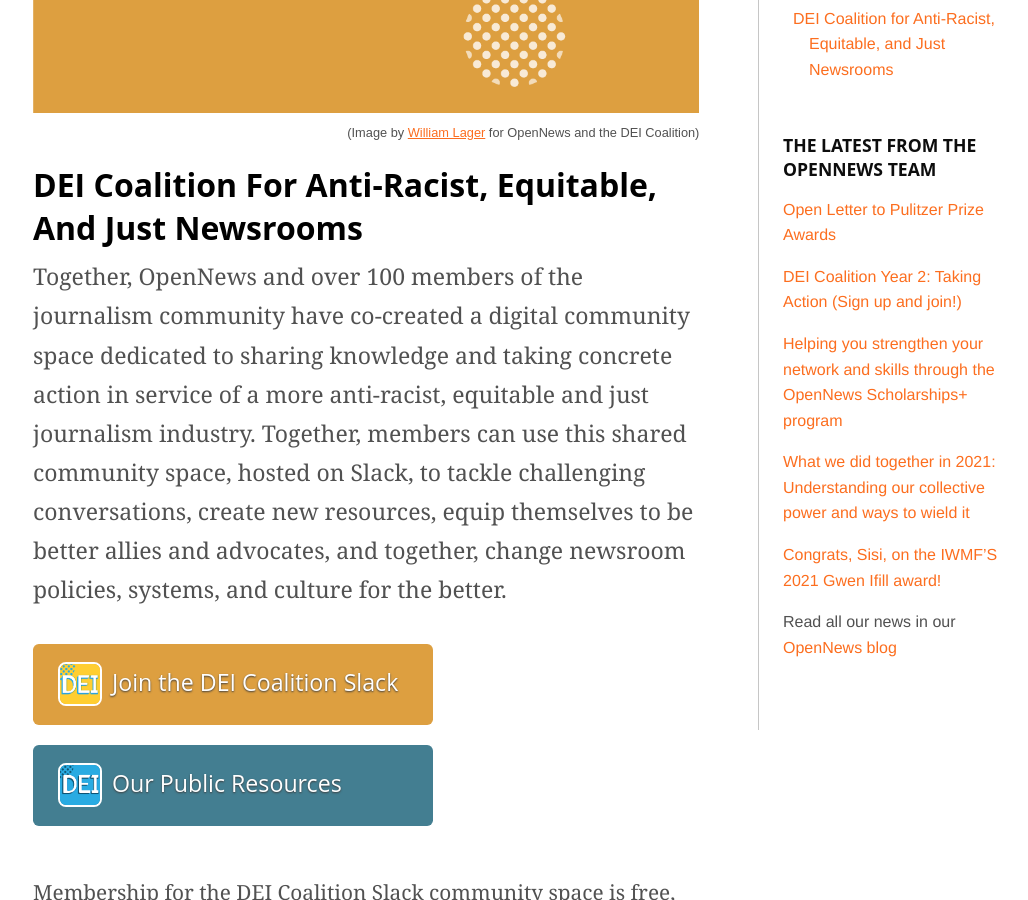
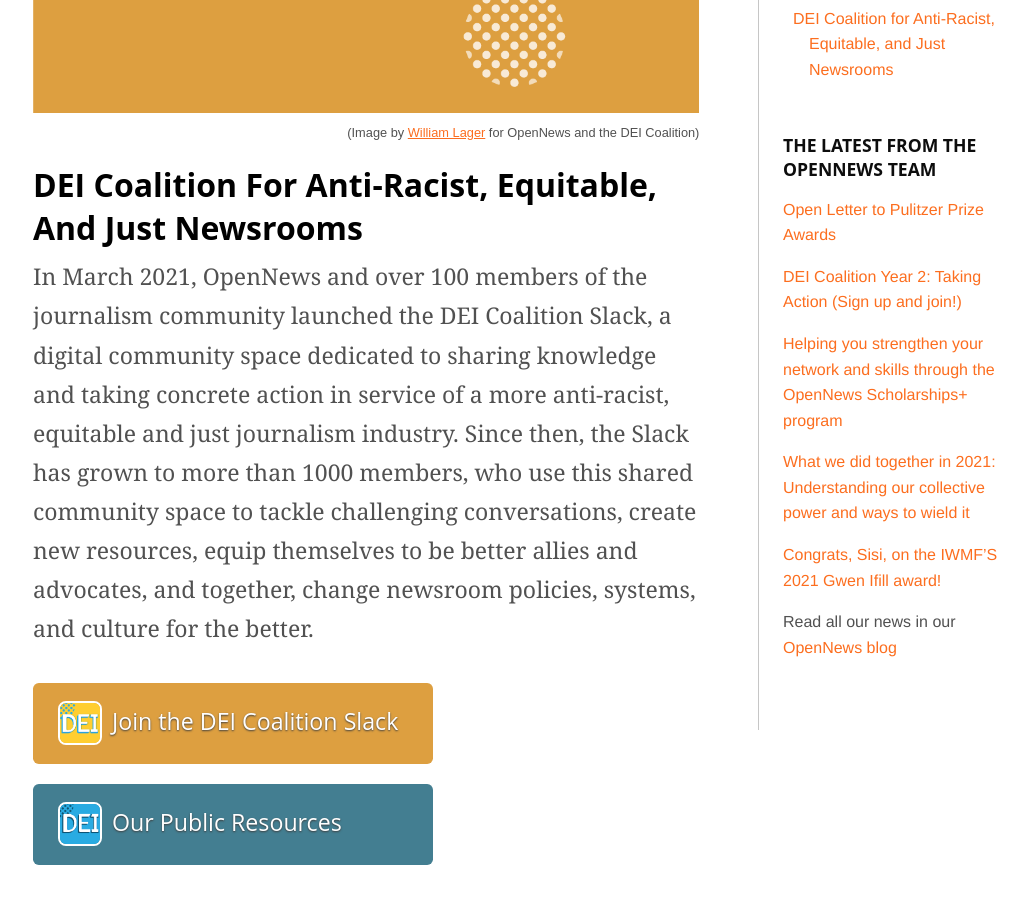
Before and after one commit to OpenNews/opennews-website, a Jekyll site: the page built from what/community/dei-coalition/index.md, in a window 1280 px wide and 900 px high, scrolled down 677 px. Shown: the whole window, without its empty margins (117-1145 px from the left). Built offline with Jekyll 4.4.1, drawn with Linux system fonts in a browser that asks for light colours; nearby versions of some CDN libraries; some web fonts are replaced; comment, search, counter and statistics services are not loaded.

Commit message:
updating dei coalition homepage with slight language tweak

```diff
--- a/what/community/dei-coalition/index.md
+++ b/what/community/dei-coalition/index.md
@@ -2,7 +2,7 @@
 layout: post_notitle
 title: DEI Coalition For Anti-Racist, Equitable, And Just Newsrooms
 section: what we do
-excerpt: OpenNews and 100+ members of the journalism community have co-created a digital community space dedicated to sharing knowledge and taking concrete action in service of a more anti-racist, equitable and just journalism industry.
+excerpt: OpenNews and 100+ members of the journalism community co-created a digital community space dedicated to sharing knowledge and taking concrete action in service of a more anti-racist, equitable and just journalism industry.
 image: /media/img/dei-coalition/dei-card-A1.png
 
 ---
@@ -162,7 +162,7 @@
 
 <h2 style="margin-top: 15px;">{{ page.title }}</h2>
 
-<p class="bodybig">Together, OpenNews and over 100 members of the journalism community have co-created a digital community space dedicated to sharing knowledge and taking concrete action in service of a more anti-racist, equitable and just journalism industry. Together, members can use this shared community space, hosted on Slack, to tackle challenging conversations, create new resources, equip themselves to be better allies and advocates, and together, change newsroom policies, systems, and culture for the better.</p>
+<p class="bodybig">In March 2021, OpenNews and over 100 members of the journalism community launched the DEI Coalition Slack, a digital community space dedicated to sharing knowledge and taking concrete action in service of a more anti-racist, equitable and just journalism industry. Since then, the Slack has grown to more than 1000 members, who use this shared community space to tackle challenging conversations, create new resources, equip themselves to be better allies and advocates, and together, change newsroom policies, systems, and culture for the better.</p>
 
 <p class="button first"><a href="/what/community/dei-coalition/join/"><img class="slack-icon" src="/media/img/dei-coalition/dei-slack-icon-10.png">Join the DEI Coalition Slack</a></p>
 
```
